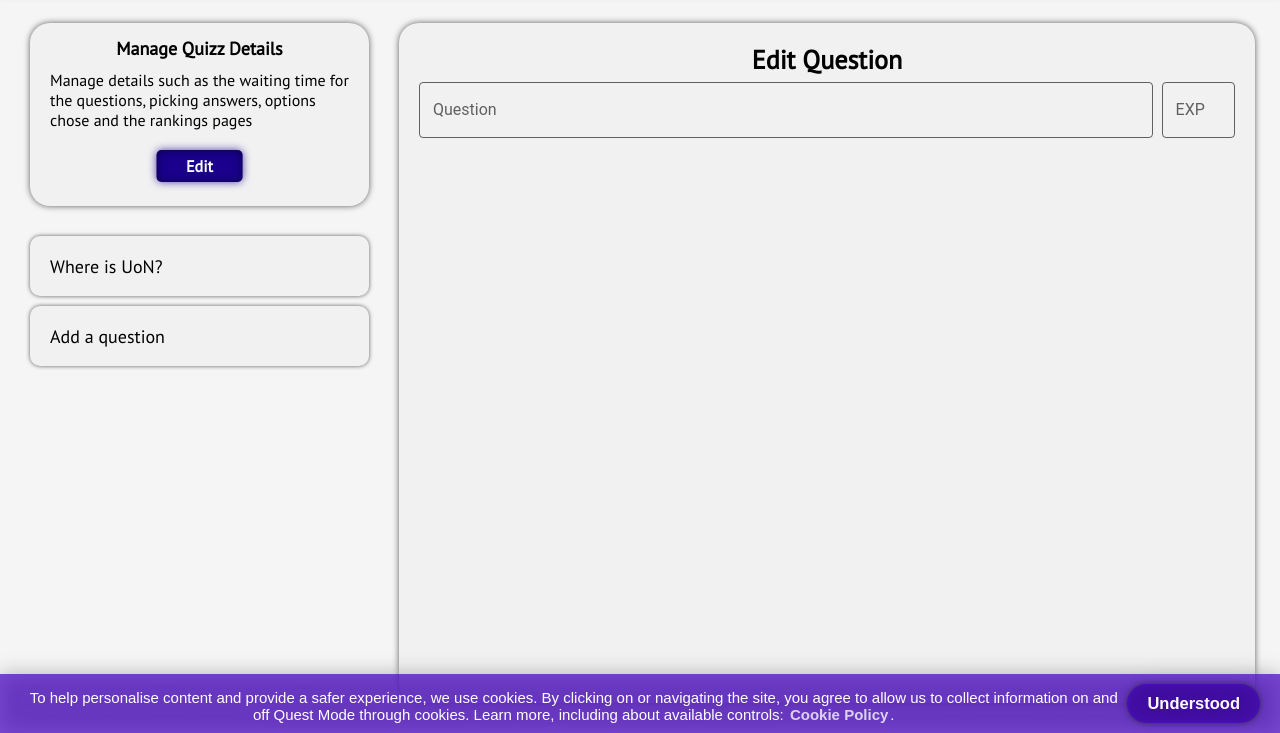
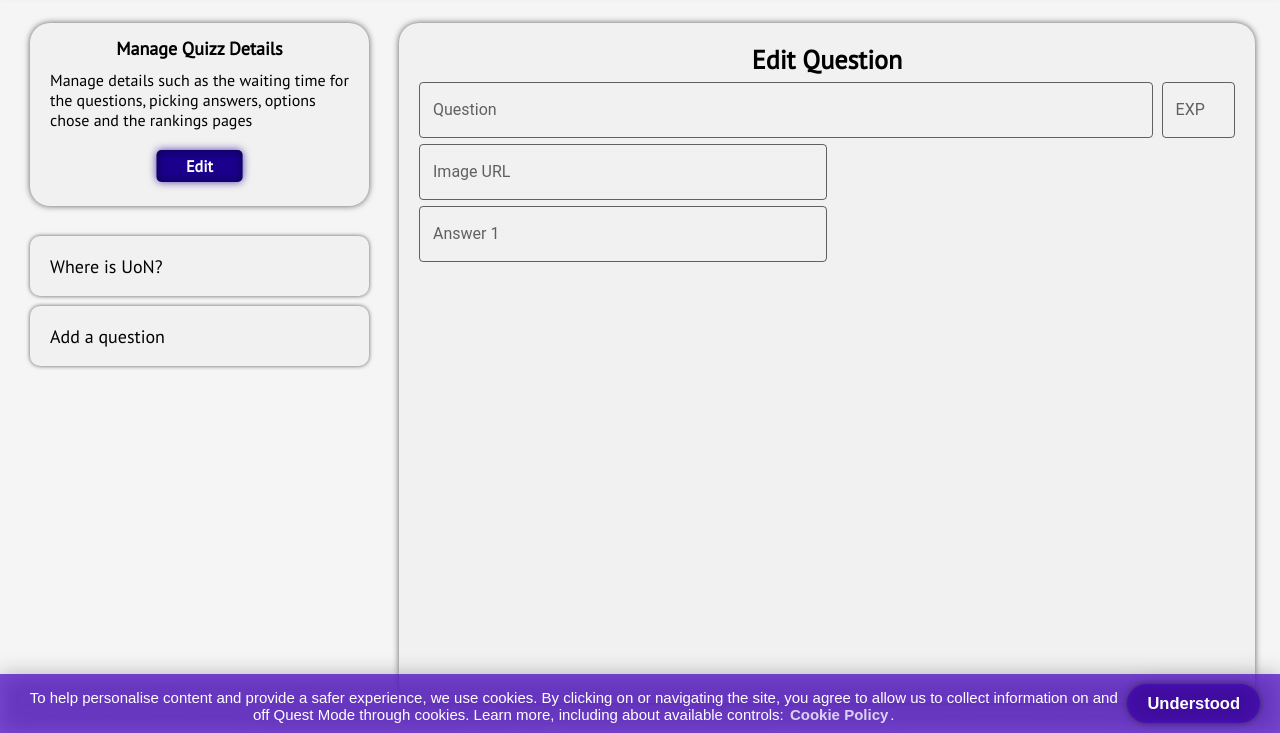
Before and after one commit to almt-uk/questmode-whtml, a plain HTML site: page quizz/create.html in a window 1280 px wide. Shown: the part 67-800 px from the top of the page. Drawn offline with nearby package versions, Linux system fonts and the light colour scheme.

Commit message:
Update create.html

```diff
--- a/quizz/create.html
+++ b/quizz/create.html
@@ -374,6 +374,11 @@
             float: left;
             width: 9%;
         }
+        .questionURLHolder {
+            float: left;
+            width: 50%;
+            margin-right: 1%;
+        }
 
     </style>
 
@@ -456,7 +461,18 @@
                               <input class="inputHolder" id="quizzCode" placeholder=" " type="text" required>
                               <span>EXP</span>
                             </label>
-
+                        </div>
+                        <div class="questionHolder">
+                            <label class="pure-material-textfield-outlined questionURLHolder">
+                              <input class="inputHolder" id="quizzCode" placeholder=" " type="text" required>
+                              <span>Image URL</span>
+                            </label>
+                        </div>
+                        <div class="answersHolder">
+                            <label class="pure-material-textfield-outlined questionURLHolder">
+                              <input class="inputHolder" id="quizzCode" placeholder=" " type="text" required>
+                              <span>Answer 1</span>
+                            </label>
                         </div>
                     </div>
 
```
